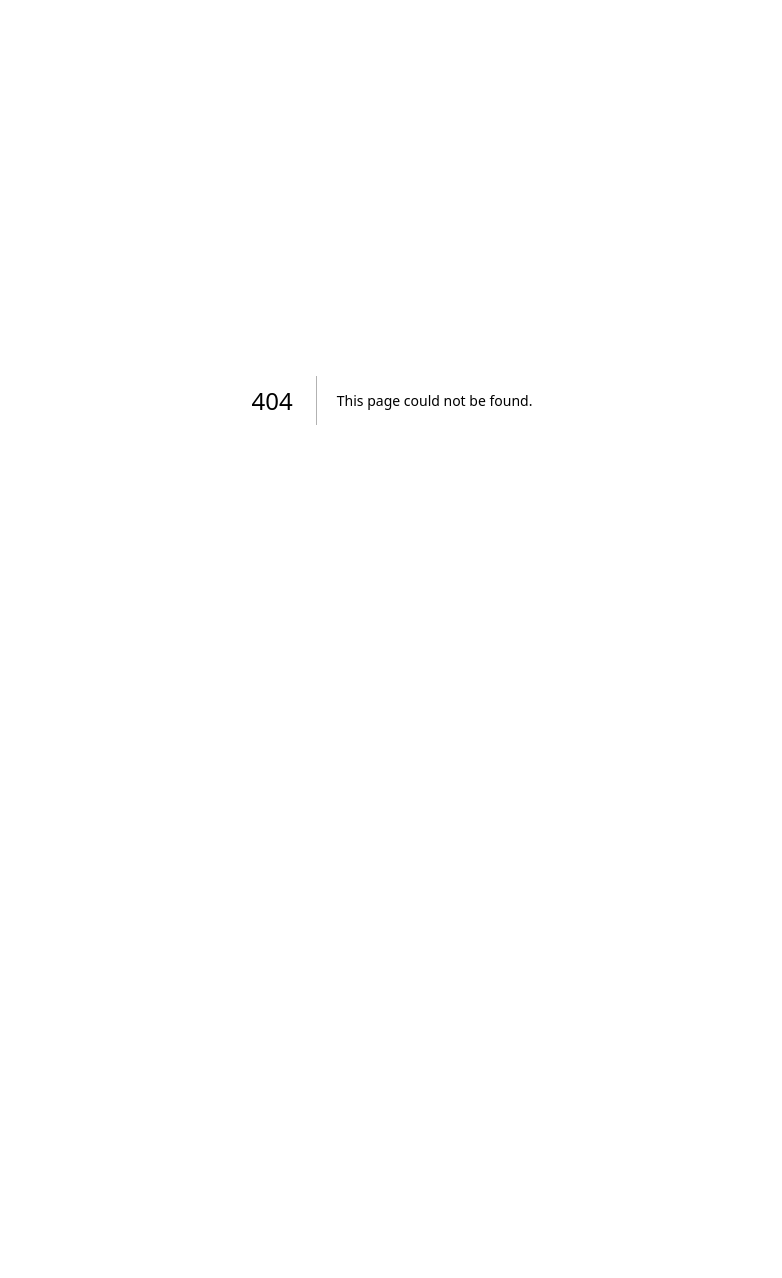
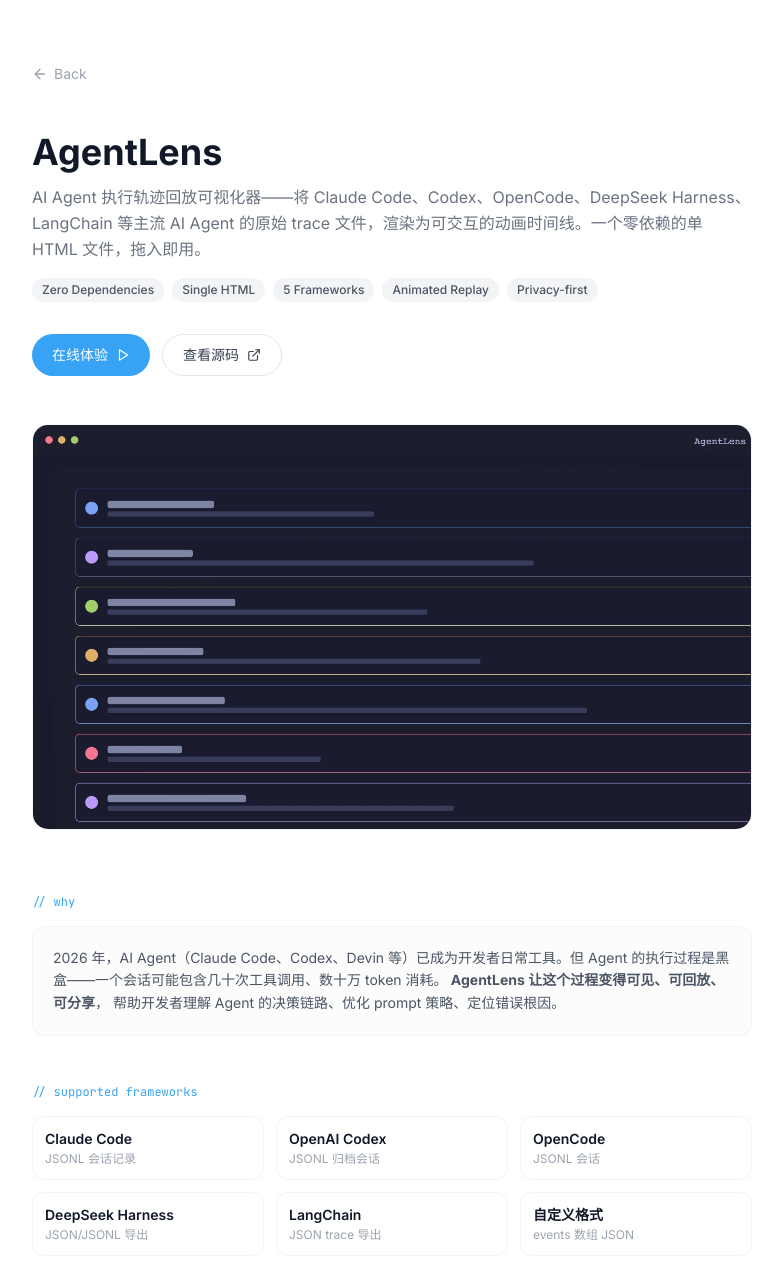
Before and after one commit to ClaireXi99/claire-portfolio, a Next.js app: page /claire-portfolio/vibe/agent-lens in a window 1280 px wide. Before the commit this address had no page. Shown: the top 1278 px of the page, without its empty margins (248-1030 px from the left). Before the commit the page ends 800 px from the top, so only its background shows below. Built offline with nearby package versions, Linux system fonts and the light colour scheme.

Commit message:
Add AgentLens to Vibe Coding projects
- Add AgentLens project card to VibeCodingSection
- Create detailed project page at /vibe/agent-lens with full intro,
  supported frameworks, architecture explanation, and features
- Add cover image

```diff
--- /dev/null
+++ b/src/app/vibe/agent-lens/page.tsx
@@ -0,0 +1,191 @@
+import { ArrowLeft, ExternalLink, Play, Eye, Zap, Shield, Search, Moon } from "lucide-react";
+import Image from "next/image";
+import Link from "next/link";
+
+export default function AgentLensPage() {
+  return (
+    <div className="min-h-screen bg-white">
+      <div className="max-w-3xl mx-auto px-6 py-16">
+        <Link
+          href="/#vibe-coding"
+          className="inline-flex items-center gap-1.5 text-sm text-gray-400 hover:text-primary-500 transition-colors mb-12"
+        >
+          <ArrowLeft className="w-4 h-4" />
+          Back
+        </Link>
+
+        <h1 className="text-3xl md:text-4xl font-bold text-gray-900">AgentLens</h1>
+        <p className="mt-3 text-gray-500 leading-relaxed">
+          AI Agent 执行轨迹回放可视化器——将 Claude Code、Codex、OpenCode、DeepSeek Harness、LangChain
+          等主流 AI Agent 的原始 trace 文件，渲染为可交互的动画时间线。一个零依赖的单 HTML 文件，拖入即用。
+        </p>
+
+        <div className="mt-4 flex flex-wrap gap-2">
+          {["Zero Dependencies", "Single HTML", "5 Frameworks", "Animated Replay", "Privacy-first"].map((tag) => (
+            <span
+              key={tag}
+              className="px-2.5 py-1 rounded-full bg-gray-100 text-xs font-medium text-gray-600"
+            >
+              {tag}
+            </span>
+          ))}
+        </div>
+
+        <div className="mt-8 flex flex-wrap gap-3">
+          <a
+            href="https://clairexi99.github.io/AgentLens/"
+            target="_blank"
+            rel="noopener noreferrer"
+            className="inline-flex items-center gap-2 px-5 py-2.5 rounded-full bg-primary-500 text-white text-sm font-medium hover:bg-primary-600 transition-colors"
+          >
+            在线体验
+            <Play className="w-3.5 h-3.5" />
+          </a>
+          <a
+            href="https://github.com/ClaireXi99/AgentLens"
+            target="_blank"
+            rel="noopener noreferrer"
+            className="inline-flex items-center gap-2 px-5 py-2.5 rounded-full border border-gray-200 text-gray-700 text-sm font-medium hover:border-primary-300 hover:text-primary-600 transition-colors"
+          >
+            查看源码
+            <ExternalLink className="w-3.5 h-3.5" />
+          </a>
+        </div>
+
+        <div className="mt-12 rounded-2xl overflow-hidden border border-gray-100">
+          <Image
+            src="/claire-portfolio/vibe/agent-lens/cover.webp"
+            alt="AgentLens 界面截图"
+            width={2840}
+            height={1597}
+            priority
+            className="w-full h-auto"
+          />
+        </div>
+
+        {/* Why */}
+        <div className="mt-16">
+          <p className="font-mono text-xs text-primary-500 mb-4">{"// why"}</p>
+          <div className="p-5 rounded-xl border border-gray-100 bg-gray-50/50">
+            <p className="text-sm text-gray-600 leading-relaxed">
+              2026 年，AI Agent（Claude Code、Codex、Devin 等）已成为开发者日常工具。但 Agent
+              的执行过程是黑盒——一个会话可能包含几十次工具调用、数十万 token 消耗。
+              <strong> AgentLens 让这个过程变得可见、可回放、可分享</strong>，
+              帮助开发者理解 Agent 的决策链路、优化 prompt 策略、定位错误根因。
+            </p>
+          </div>
+        </div>
+
+        {/* Supported Frameworks */}
+        <div className="mt-12">
+          <p className="font-mono text-xs text-primary-500 mb-4">{"// supported frameworks"}</p>
+          <div className="grid grid-cols-2 md:grid-cols-3 gap-3">
+            {[
+              { name: "Claude Code", desc: "JSONL 会话记录" },
+              { name: "OpenAI Codex", desc: "JSONL 归档会话" },
+              { name: "OpenCode", desc: "JSONL 会话" },
+              { name: "DeepSeek Harness", desc: "JSON/JSONL 导出" },
+              { name: "LangChain", desc: "JSON trace 导出" },
+              { name: "自定义格式", desc: "events 数组 JSON" },
+            ].map((fw) => (
+              <div key={fw.name} className="p-3 rounded-xl border border-gray-100">
+                <h4 className="text-sm font-semibold text-gray-900">{fw.name}</h4>
+                <p className="text-xs text-gray-400 mt-0.5">{fw.desc}</p>
+              </div>
+            ))}
+          </div>
+        </div>
+
+        {/* How it works */}
+        <div className="mt-12">
+          <p className="font-mono text-xs text-primary-500 mb-4">{"// how it works"}</p>
+          <div className="space-y-4">
+            <div className="p-4 rounded-xl border border-gray-100">
+              <h3 className="text-sm font-semibold text-gray-900 mb-1">格式自动识别</h3>
+              <p className="text-xs text-gray-500 leading-relaxed">
+                读取文件首行内容，通过特征匹配自动判断来源框架（JSONL 首行结构 / JSON 顶层字段），
+                无需用户手动选择。
+              </p>
+            </div>
+            <div className="p-4 rounded-xl border border-gray-100">
+              <h3 className="text-sm font-semibold text-gray-900 mb-1">统一事件模型</h3>
+              <p className="text-xs text-gray-500 leading-relaxed">
+                所有框架的 trace 被标准化为 AgentEvent 格式：id、timestamp、type（user / thinking / text / tool_call / tool_result / error）、content、meta。
+                这让同一套渲染引擎能处理任意来源的数据。
+              </p>
+            </div>
+            <div className="p-4 rounded-xl border border-gray-100">
+              <h3 className="text-sm font-semibold text-gray-900 mb-1">动画回放引擎</h3>
+              <p className="text-xs text-gray-500 leading-relaxed">
+                基于 requestAnimationFrame 的虚拟时间轴，支持播放/暂停/单步/变速（0.5x–10x）。
+                事件卡片按真实时间间隔依次出现，完整还原 Agent 执行节奏。
+              </p>
+            </div>
+            <div className="p-4 rounded-xl border border-gray-100">
+              <h3 className="text-sm font-semibold text-gray-900 mb-1">实时统计面板</h3>
+              <p className="text-xs text-gray-500 leading-relaxed">
+                Canvas 2D 绘制 token 用量折线图，实时计算累计消耗、成本估算、工具调用频率。
+                回放到任意位置都能看到当前进度的统计快照。
+              </p>
+            </div>
+          </div>
+        </div>
+
+        {/* Features */}
+        <div className="mt-12">
+          <p className="font-mono text-xs text-primary-500 mb-4">{"// features"}</p>
+          <div className="grid md:grid-cols-2 gap-4">
+            {[
+              { icon: Play, title: "动画回放", desc: "播放/暂停/单步/变速，像看视频一样回顾 Agent 执行" },
+              { icon: Eye, title: "事件类型高亮", desc: "6 种颜色编码：用户、思考、回复、工具调用、结果、错误" },
+              { icon: Search, title: "搜索与过滤", desc: "按类型过滤事件，按关键词或工具名搜索定位" },
+              { icon: Zap, title: "Token 统计", desc: "实时 token 图表、成本估算、工具使用频率分析" },
+              { icon: Moon, title: "深色/浅色主题", desc: "Tokyo Night 灵感设计，跟随系统偏好或手动切换" },
+              { icon: Shield, title: "隐私优先", desc: "纯浏览器运行，零网络请求，数据不离开本地" },
+            ].map((f) => (
+              <div key={f.title} className="flex gap-3 p-4 rounded-xl border border-gray-100">
+                <f.icon className="w-5 h-5 text-primary-400 shrink-0 mt-0.5" />
+                <div>
+                  <h4 className="text-sm font-semibold text-gray-900">{f.title}</h4>
+                  <p className="text-xs text-gray-500 mt-1">{f.desc}</p>
+                </div>
+              </div>
+            ))}
+          </div>
+        </div>
+
+        {/* Tech */}
+        <div className="mt-12">
+          <p className="font-mono text-xs text-primary-500 mb-4">{"// tech highlights"}</p>
+          <ul className="space-y-2">
+            {[
+              "单文件架构：index.html 即是全部，无 npm / CDN / 构建步骤",
+              "CSS Custom Properties 驱动主题系统，一键切换深色/浅色",
+              "Canvas 2D API 绘制实时图表，无图表库依赖",
+              "拖拽上传 + File Reader API，支持 JSONL 流式解析",
+              "导出为独立 HTML，可直接分享给团队成员查看",
+              "44 个自动化测试覆盖所有解析器和边界情况",
+            ].map((item, i) => (
+              <li key={i} className="flex items-start gap-2 text-sm text-gray-600">
+                <span className="text-primary-400 mt-0.5">•</span>
+                {item}
+              </li>
+            ))}
+          </ul>
+        </div>
+
+        {/* Quick Start */}
+        <div className="mt-12">
+          <p className="font-mono text-xs text-primary-500 mb-4">{"// quick start"}</p>
+          <div className="p-5 rounded-xl bg-gray-900 text-gray-100 font-mono text-sm space-y-2">
+            <p className="text-gray-400"># 方式一：直接打开</p>
+            <p>open index.html</p>
+            <p className="text-gray-400 mt-4"># 方式二：在线访问</p>
+            <p>https://clairexi99.github.io/AgentLens/</p>
+            <p className="text-gray-400 mt-4"># 然后拖入你的 trace 文件即可</p>
+          </div>
+        </div>
+      </div>
+    </div>
+  );
+}
--- a/src/components/VibeCodingSection.tsx
+++ b/src/components/VibeCodingSection.tsx
@@ -23,6 +23,13 @@
     cover: "/claire-portfolio/vibe/code-city/cover.webp",
     slug: "/vibe/code-city",
     tags: ["Three.js", "GitHub API", "Treemap"],
+  },
+  {
+    title: "AgentLens",
+    description: "AI Agent 执行轨迹回放可视化器，支持 Claude Code / Codex / LangChain 等 5 大框架。",
+    cover: "/claire-portfolio/vibe/agent-lens/cover.webp",
+    slug: "/vibe/agent-lens",
+    tags: ["Zero Deps", "Single HTML", "Canvas", "Trace Replay"],
   },
 ];
 
```
Also changed, not shown: public/vibe/agent-lens/cover.webp (added).
